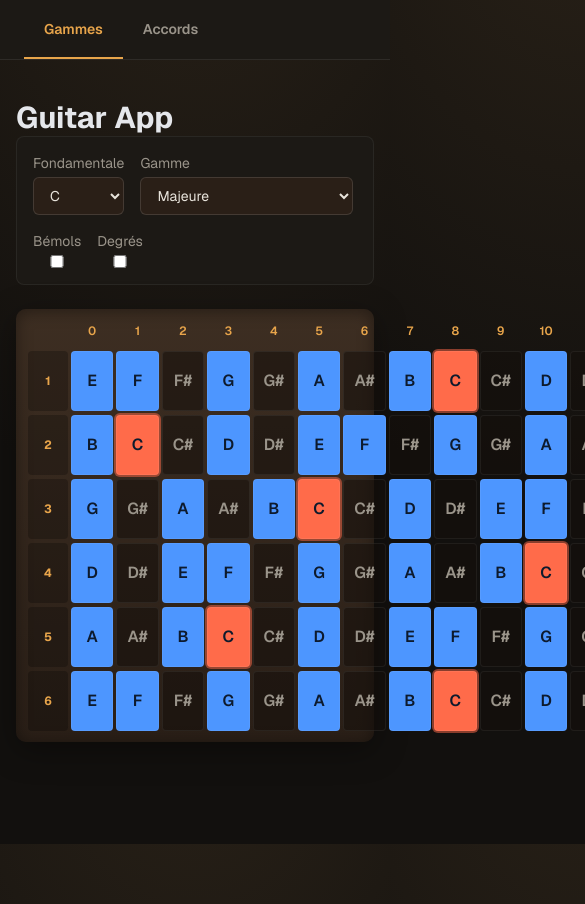
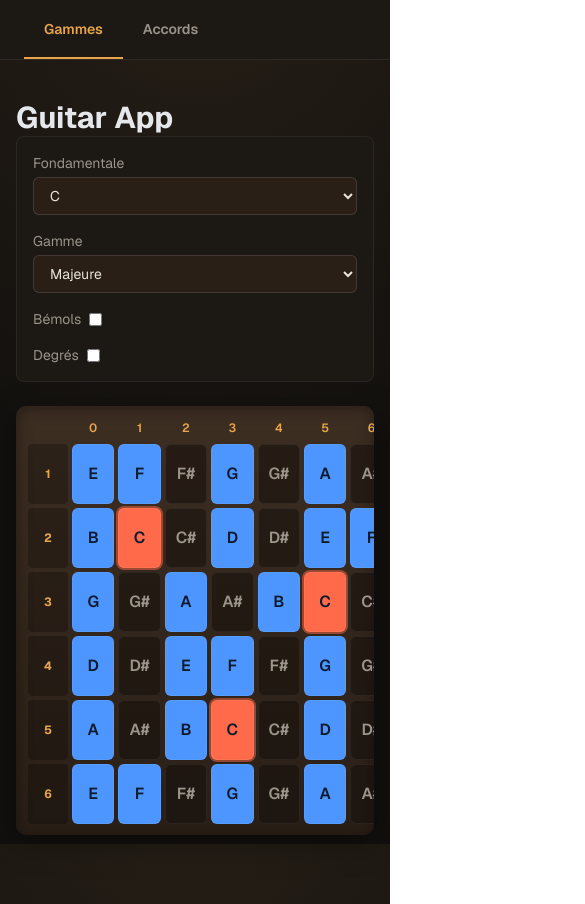
Before and after one commit to TanghyNguyen/formation-fullstack, a Next.js app in the folder semaine-02-guitar-app/: page / in a window 390 px wide. Shown: the top 904 px of the page, 585 px wide, since content can reach past the window. Built offline with nearby package versions, Linux system fonts and the light colour scheme.

Commit message:
style(week-02): improve mobile layout and fretboard cell spacing
Make the fretboard scrollable on small screens without page overflow, keep legends fixed outside the scroll area, and tighten uniform gap between fret cells on both pages.

```diff
--- a/semaine-02-guitar-app/app/chords/page.tsx
+++ b/semaine-02-guitar-app/app/chords/page.tsx
@@ -48,7 +48,7 @@ export default function ChordsPage() {
         }}
       >
         <label
-          className="flex flex-col gap-1 text-sm"
+          className="flex flex-col gap-1 text-sm w-full sm:w-auto"
           style={{ color: "var(--muted)" }}
         >
           Fondamentale
@@ -70,7 +70,7 @@ export default function ChordsPage() {
           </select>
         </label>
         <label
-          className="flex flex-col gap-1 text-sm"
+          className="flex flex-col gap-1 text-sm w-full sm:w-auto"
           style={{ color: "var(--muted)" }}
         >
           Type d&apos;accord
@@ -92,7 +92,7 @@ export default function ChordsPage() {
           </select>
         </label>
         <label
-          className="flex flex-col gap-1 text-sm"
+          className="flex flex-row items-center gap-2 text-sm w-full sm:w-auto"
           style={{ color: "var(--muted)" }}
         >
           Bémols
@@ -102,6 +102,7 @@ export default function ChordsPage() {
             onChange={(e) => setUseFlats(e.target.checked)}
           />
         </label>
+      </div>
       <div
         className="flex rounded-[10px] overflow-hidden border mb-6 w-full"
         style={{ borderColor: "rgba(255,255,255,0.08)" }}
@@ -129,11 +130,10 @@ export default function ChordsPage() {
           );
         })}
       </div>
-      </div>
-      <div className="flex flex-wrap gap-4 items-start">
+      <div className="flex flex-col lg:flex-row gap-4 items-start">
         {chordFrets ? (
           <>
-            <div className="flex-1 min-w-0 overflow-x-auto">
+            <div className="w-full overflow-x-auto lg:flex-1 lg:min-w-0">
               <CagedFretboard
                 chordFrets={chordFrets}
                 rootPc={rootPc}
--- a/semaine-02-guitar-app/app/page.tsx
+++ b/semaine-02-guitar-app/app/page.tsx
@@ -23,7 +23,7 @@ export default function HomePage() {
         }}
       >
         <label
-          className="flex flex-col gap-1 text-sm"
+          className="flex flex-col gap-1 text-sm w-full sm:w-auto"
           style={{ color: "var(--muted)" }}
         >
           Fondamentale
@@ -45,7 +45,7 @@ export default function HomePage() {
           </select>
         </label>
         <label
-          className="flex flex-col gap-1 text-sm"
+          className="flex flex-col gap-1 text-sm w-full sm:w-auto"
           style={{ color: "var(--muted)" }}
         >
           Gamme
@@ -67,7 +67,7 @@ export default function HomePage() {
           </select>
         </label>
         <label
-          className="flex flex-col gap-1 text-sm"
+          className="flex flex-row items-center gap-2 text-sm w-full sm:w-auto"
           style={{ color: "var(--muted)" }}
         >
           Bémols
@@ -78,13 +78,12 @@ export default function HomePage() {
               color: "var(--text)",
               border: "1px solid rgba(255,255,255,0.12)",
             }}
-            className="rounded-md px-3 py-8 text-sm"
             onChange={(e) => setUseFlats(e.target.checked)}
             checked={useFlats}
           />
         </label>
         <label
-          className="flex flex-col gap-1 text-sm"
+          className="flex flex-row items-center gap-2 text-sm w-full sm:w-auto"
           style={{ color: "var(--muted)" }}
         >
           Degrés
--- a/semaine-02-guitar-app/components/CagedFretboard.tsx
+++ b/semaine-02-guitar-app/components/CagedFretboard.tsx
@@ -42,11 +42,11 @@ export default function CagedFretboard({
           boxShadow:
             "inset 0 2px 16px rgba(0,0,0,0.4), 0 8px 32px rgba(0,0,0,0.35)",
         }}
-        className="flex flex-col gap-1 w-full"
+        className="overflow-x-auto flex flex-col gap-1"
       >
         {/* En-tête numéros de frettes */}
         <div
-          className="grid gap-[3px] items-center mb-1"
+          className="grid gap-1 items-center"
           style={{
             gridTemplateColumns: `2.5rem repeat(${NUM_FRETS + 1}, minmax(2.65rem, 1fr))`,
           }}
@@ -67,7 +67,7 @@ export default function CagedFretboard({
         {strings.map((si) => (
           <div
             key={si}
-            className="grid gap-[3px] items-center"
+            className="grid gap-1 items-center"
             style={{
               gridTemplateColumns: `2.5rem repeat(${NUM_FRETS + 1}, minmax(2.65rem, 1fr))`,
             }}
@@ -92,7 +92,7 @@ export default function CagedFretboard({
               return (
                 <div
                   key={fret}
-                  className="w-full min-h-15 flex items-center justify-center shrink-0 rounded text-base font-semibold"
+                  className="w-full min-h-15 flex items-center justify-center shrink-0 rounded-md text-base font-semibold"
                   style={{
                     background: degree
                       ? DEGREE_STYLES[degree].color
--- a/semaine-02-guitar-app/components/FretBoard.tsx
+++ b/semaine-02-guitar-app/components/FretBoard.tsx
@@ -48,10 +48,10 @@ export default function FretBoard({
           boxShadow:
             "inset 0 2px 16px rgba(0,0,0,0.4), 0 8px 32px rgba(0,0,0,0.35)",
         }}
-        className="flex flex-col gap-1 w-full"
+        className="overflow-x-auto flex flex-col gap-1"
       >
         <div
-          className="grid gap-[3px] items-center mb-1"
+          className="grid gap-1 items-center"
           style={{
             gridTemplateColumns: `2.5rem repeat(${NUM_FRETS + 1}, minmax(2.65rem, 1fr))`,
           }}
@@ -70,7 +70,7 @@ export default function FretBoard({
         {strings.map((si) => (
           <div
             key={si}
-            className="grid gap-[3px] items-center"
+            className="grid gap-1 items-center"
             style={{
               gridTemplateColumns: `2.5rem repeat(${NUM_FRETS + 1}, minmax(2.65rem, 1fr))`,
             }}
--- a/semaine-02-guitar-app/components/FretCell.tsx
+++ b/semaine-02-guitar-app/components/FretCell.tsx
@@ -38,7 +38,7 @@ export default function FretCell({
             ? "0 0 0 2px rgba(255,107,74,0.5)"
             : undefined,
       }}
-      className="w-full min-h-15 flex items-center justify-center shrink-0 rounded text-base font-semibold transition-colors duration-100 hover:brightness-125 cursor-pointer"
+      className="w-full min-h-15 flex items-center justify-center shrink-0 rounded-md text-base font-semibold transition-colors duration-100 hover:brightness-125 cursor-pointer"
       onClick={() => onCellClick()}
     >
       {note}
```
Lines whose indentation alone changed are shown as unchanged.
